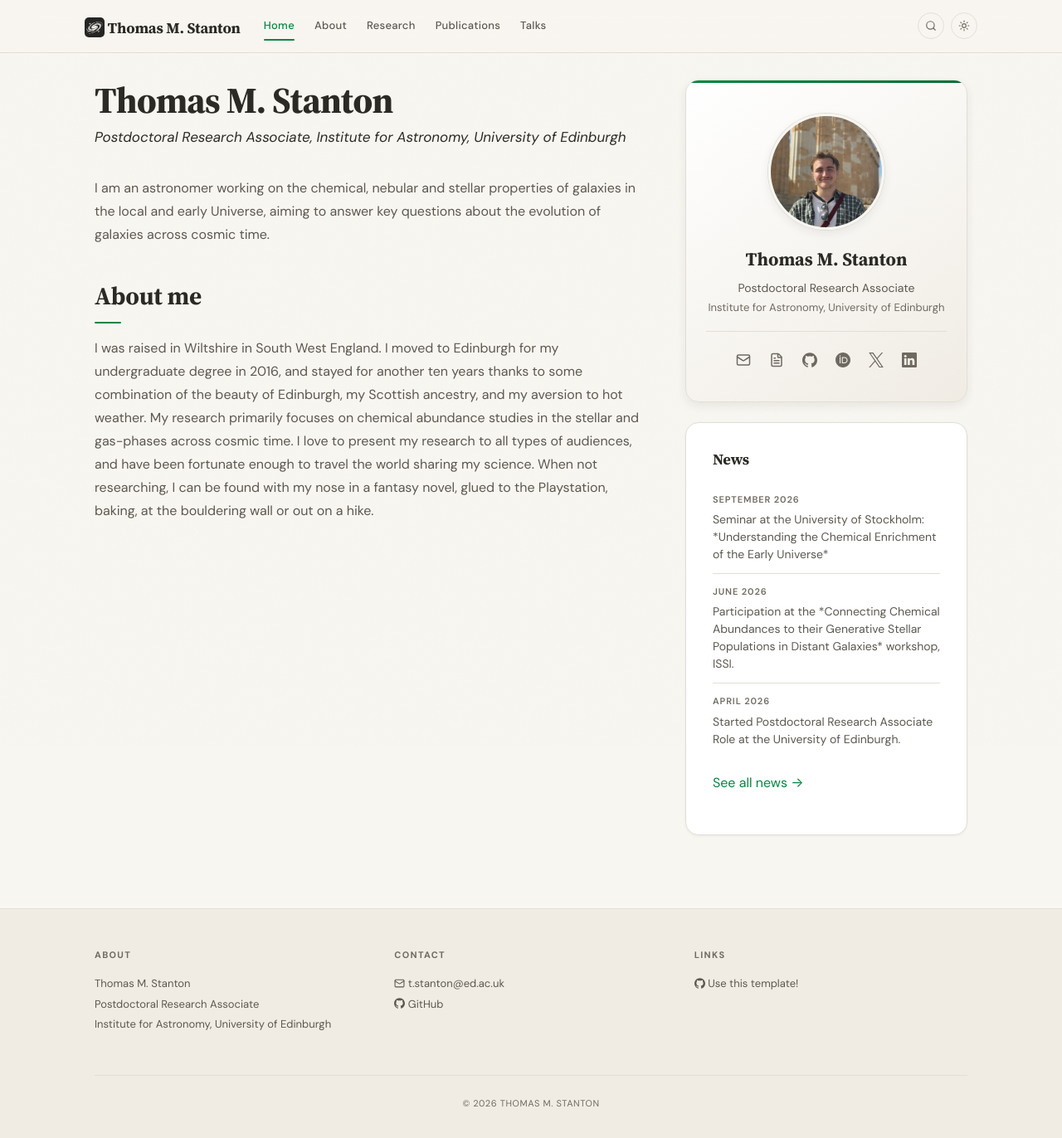
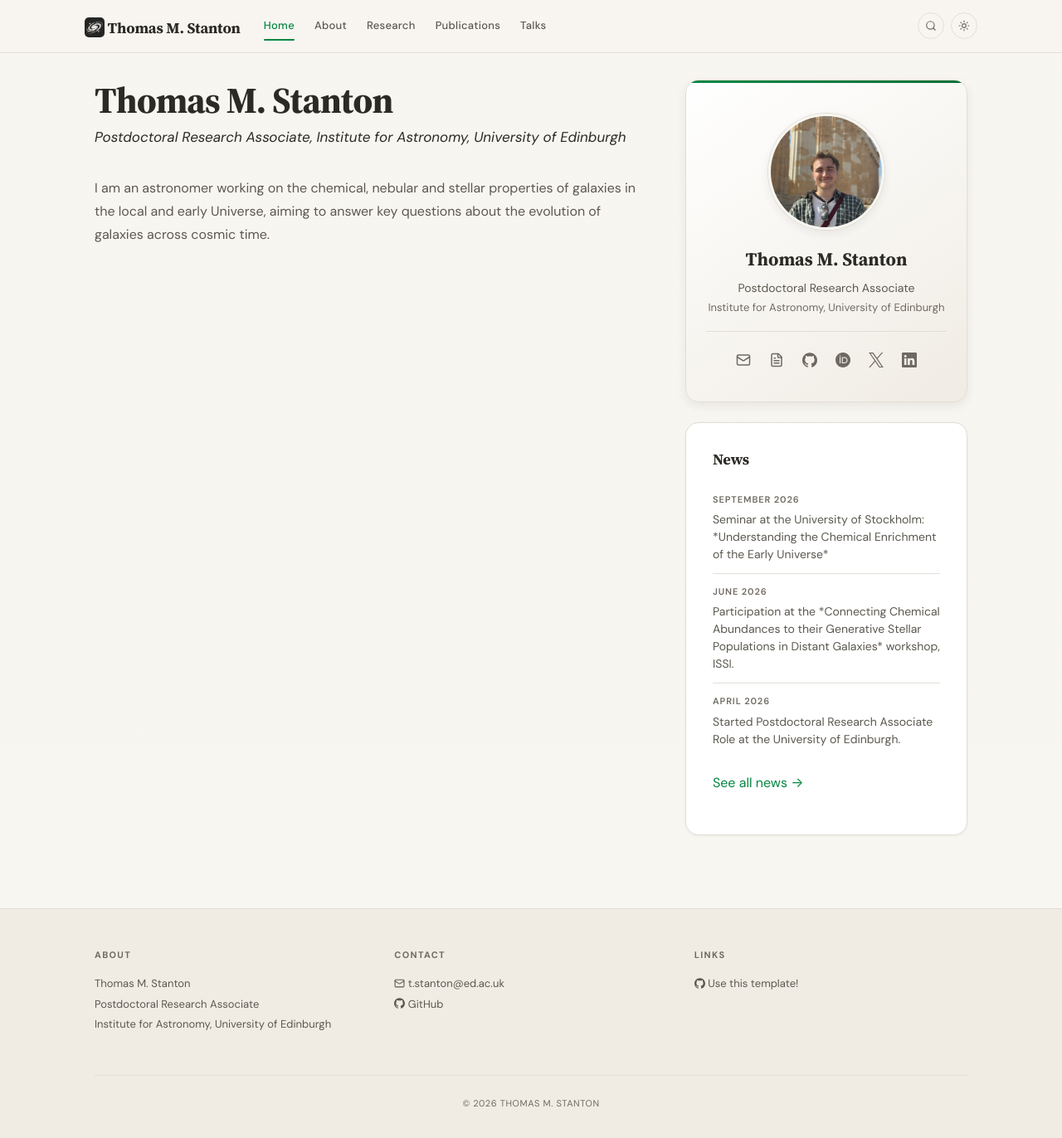
Before and after one commit to tmstanton/tmstanton.github.io, a Jekyll site: the page built from _pages/home.md, in a window 1280 px wide. Shown: the whole page at 83% size. Built offline with Jekyll 4.4.1, drawn with Linux system fonts in a browser that asks for light colours.

```diff
--- a/_pages/home.md
+++ b/_pages/home.md
@@ -18,10 +26,3 @@
 <p style="margin: var(--space-4) 0 0;"><a href="{{ '/publications' | relative_url }}">All publications &rarr;</a></p>
 </div>
 {% endif %}
-
-## About me
-
-I was raised in Wiltshire in South West England. I moved to Edinburgh for my undergraduate degree in 2016, and stayed for another ten years thanks to some combination of the beauty of Edinburgh, my Scottish ancestry, and my aversion to hot weather.
-My research primarily focuses on chemical abundance studies in the stellar and gas-phases across cosmic time.
-I love to present my research to all types of audiences, and have been fortunate enough to travel the world sharing my science.
-When not researching, I can be found with my nose in a fantasy novel, glued to the Playstation, baking, at the bouldering wall or out on a hike.
```
Also changed, not shown: other parts of _pages/home.md (+8 -0 lines).
